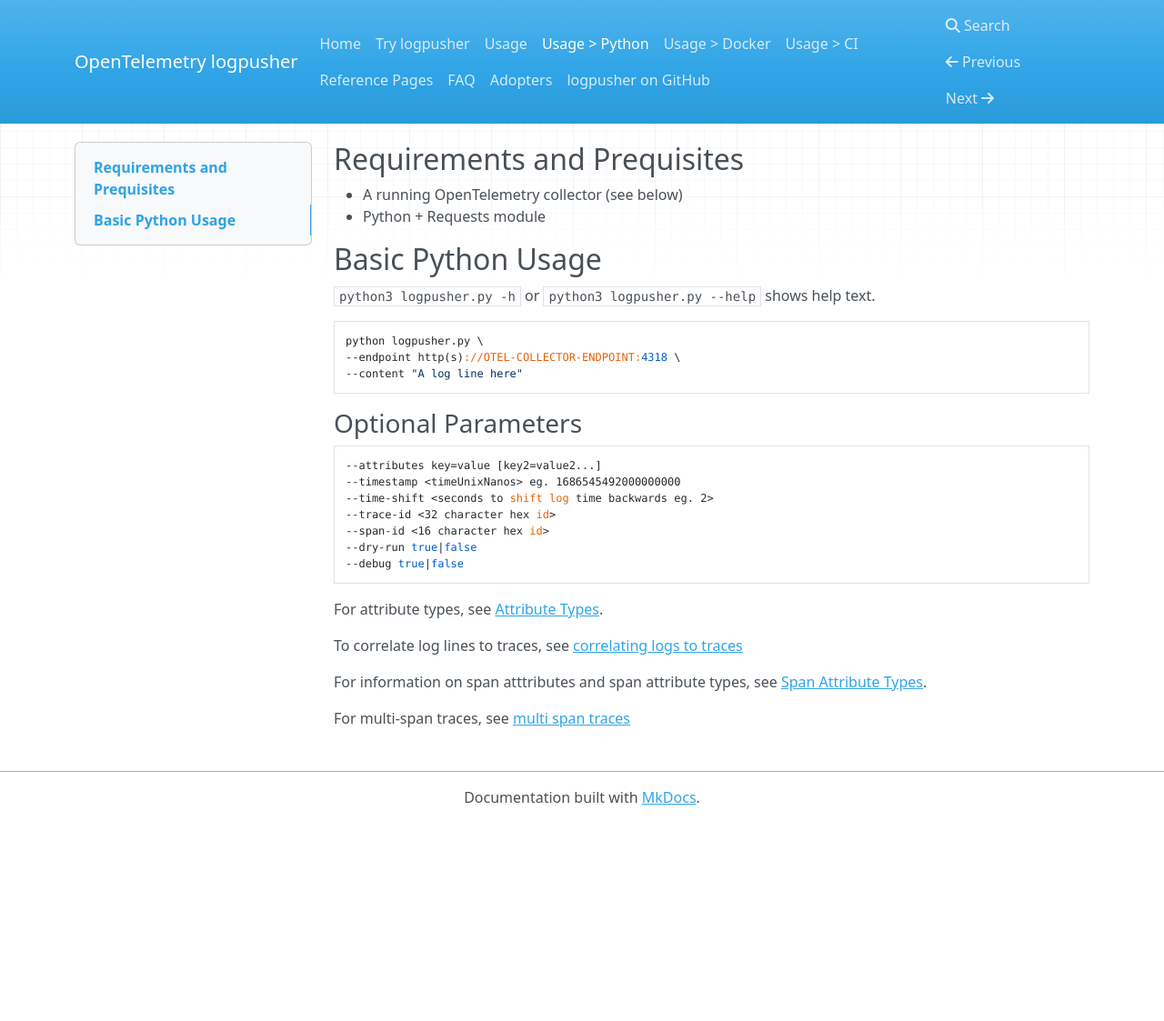
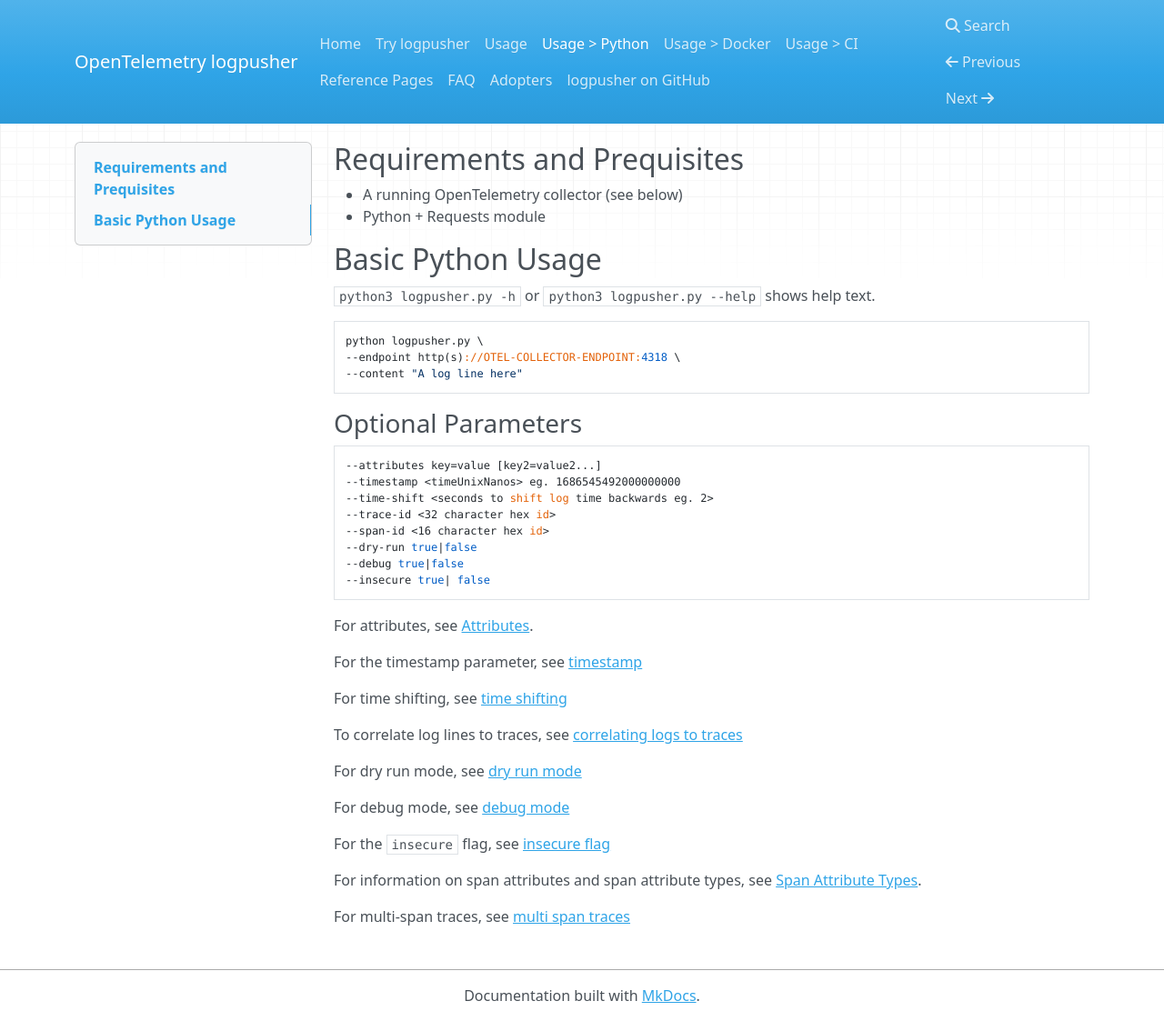
Before and after one commit to agardnerIT/logpusher, an MkDocs documentation site: the page built from docs/usage/python.md, in a window 1280 px wide and 1123 px high. Shown: the whole window at 91% size. Built offline with MkDocs 1.6.1, drawn with Linux system fonts in a browser that asks for light colours; nearby versions of some CDN libraries.

Commit message:
update docs

````diff
--- a/docs/usage/python.md
+++ b/docs/usage/python.md
@@ -22,12 +22,23 @@
 --span-id <16 character hex id>
 --dry-run true|false
 --debug true|false
+--insecure true| false
 ```
 
-For attribute types, see [Attribute Types](../reference/attribute-types.md).
+For attributes, see [Attributes](../reference/attribute-types.md).
+
+For the timestamp parameter, see [timestamp](../reference/timestamp.md)
+
+For time shifting, see [time shifting](../reference/time-shift.md)
 
 To correlate log lines to traces, see [correlating logs to traces](../reference/correlating-logs-to-traces.md)
 
-For information on span atttributes and span attribute types, see [Span Attribute Types](../reference/span-attribute-types.md).
+For dry run mode, see [dry run mode](../reference/dry-run-mode.md)
+
+For debug mode, see [debug mode](../reference/debug-mode.md)
+
+For the `insecure` flag, see [insecure flag](../reference/insecure-flag.md)
+
+For information on span attributes and span attribute types, see [Span Attribute Types](../reference/span-attribute-types.md).
 
 For multi-span traces, see [multi span traces](../reference/multi-span-traces.md)
````
Also changed, not shown: docs/reference/correlating-logs-to-traces.md (+1 -1 lines), docs/reference/otel-col.md (+1 -1 lines), docs/usage/docker.md (+1 -0 lines), docs/usage/index.md (+8 -0 lines).
